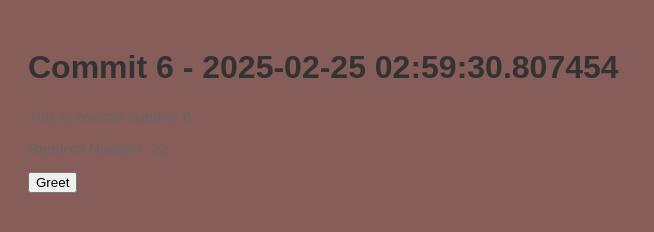
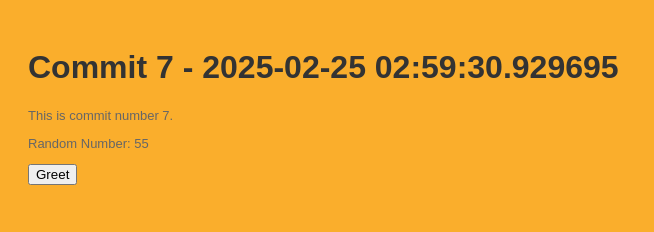
Before and after one commit to legbald0d/myrep-repo-20250225025924, a plain HTML site: page index.html in a window 1280 px wide. Shown: the whole page, without its empty margins (0-654 px from the left). Drawn offline with Linux system fonts and the light colour scheme.

Commit message:
📝 Commit 7 with HTML, CSS, and JS

```diff
--- a/index.html
+++ b/index.html
@@ -2,13 +2,13 @@
     <!DOCTYPE html>
     <html>
     <head>
-        <title>Commit 6 - 2025-02-25 02:59:30.807454</title>
+        <title>Commit 7 - 2025-02-25 02:59:30.929695</title>
         <link rel="stylesheet" href="style.css">
     </head>
     <body>
-        <h1>Commit 6 - 2025-02-25 02:59:30.807454</h1>
-        <p>This is commit number 6.</p>
-        <p>Random Number: 22</p>
+        <h1>Commit 7 - 2025-02-25 02:59:30.929695</h1>
+        <p>This is commit number 7.</p>
+        <p>Random Number: 55</p>
         <button onclick="greet()">Greet</button>
         <script src="script.js"></script>
     </body>
--- a/script.js
+++ b/script.js
@@ -2,4 +2,4 @@
     function greet() {
         alert('Hello from commit ' + commitNumber + '!');
     }
-    var commitNumber = 6;
+    var commitNumber = 7;
--- a/style.css
+++ b/style.css
@@ -1,7 +1,7 @@
 
     body {
         font-family: Arial, sans-serif;
-        background-color: #865d58;
+        background-color: #faae2c;
         padding: 20px;
     }
     h1 {
@@ -9,5 +9,5 @@
     }
     p {
         color: #666;
-        font-size: 15px;
+        font-size: 13px;
     }
```
